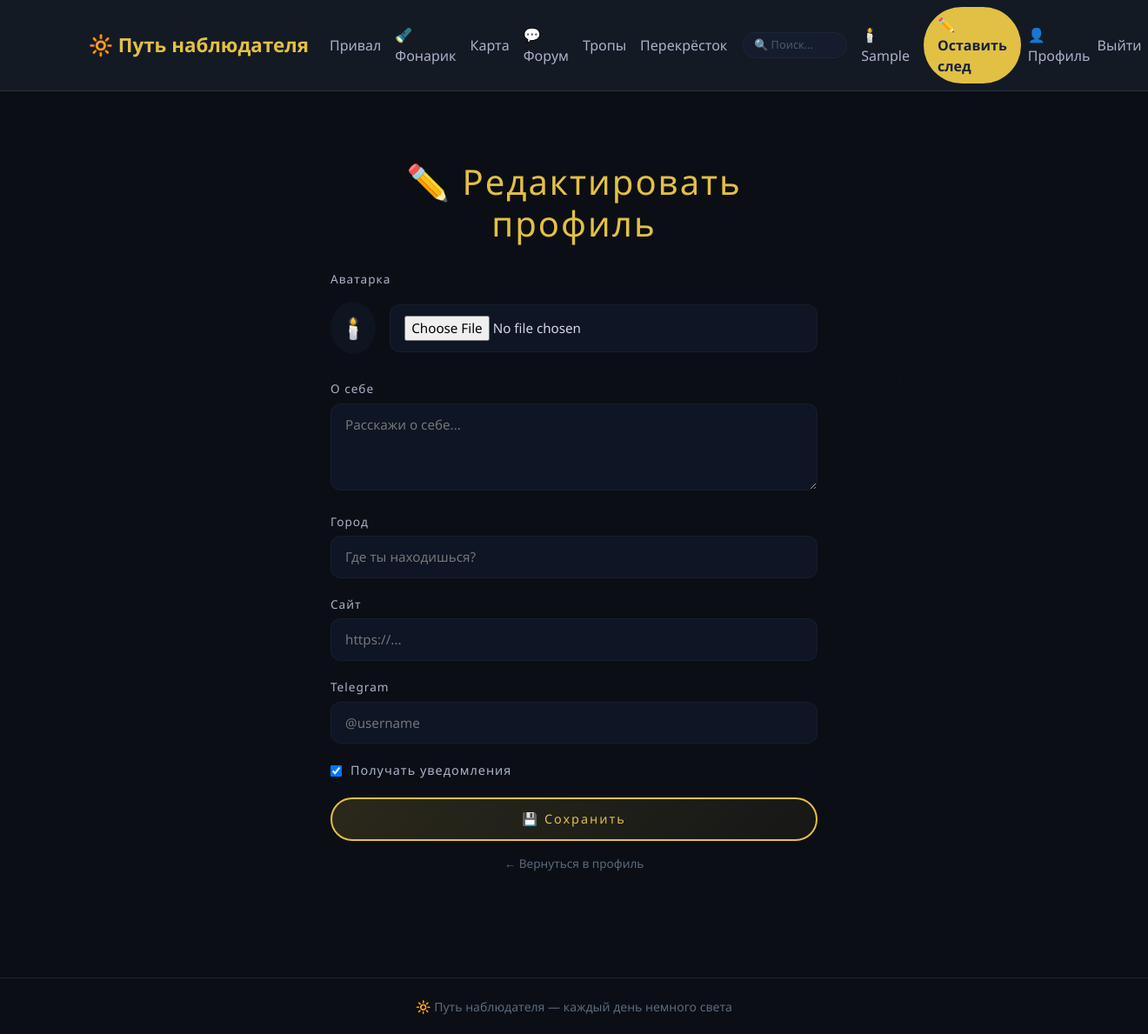
After one commit to Aaantooon/Observatory, a Django app: page /profile/edit/ in a window 1320 px wide. The commit adds this page. Shown: the whole page at 87% size. Run offline with Django 5.2, Linux system fonts and the light colour scheme; the visitor is signed in with stand-in values (Sample User, id 1); data comes from the database, SQL or seed files in the repository.

Commit message:
feat: major update — tests, video, PDF, comments, bookmarks, search, export, profile edit, and PWA

```diff
--- a/myapp/urls.py
+++ b/myapp/urls.py
@@ -5,7 +5,13 @@ urlpatterns = [
     path('course/', views.course_index, name='course_index'),
     path('course/module/<int:module_number>/', views.module_detail, name='course_module'),
     path('course/module/<int:module_number>/complete/', views.complete_module, name='complete_module'),
+    path('course/module/<int:module_number>/comment/', views.add_comment, name='add_comment'),
+    path('course/module/<int:module_number>/bookmark/', views.toggle_bookmark, name='toggle_bookmark'),
     path('api/course/progress/', views.course_progress_api, name='api_course_progress'),
     path('api/course/complete/', views.complete_module_api, name='api_course_complete'),
     path('api/course/association/', views.association_api, name='api_course_association'),
+    path('api/stats/', views.course_progress_api, name='api_stats'),
+    path('search/', views.search_course, name='search_course'),
+    path('export/', views.export_progress, name='export_progress'),
+    path('profile/edit/', views.edit_profile, name='edit_profile'),
 ]
--- a/myapp/views.py
+++ b/myapp/views.py
@@ -1,13 +1,16 @@
+from django.contrib.auth.models import User
 from django.shortcuts import render, get_object_or_404, redirect
 from django.contrib.auth.decorators import login_required
-from django.http import JsonResponse
+from django.contrib.auth.models import User
+from django.http import JsonResponse, HttpResponse
 from django.contrib import messages
-from django.db.models import Count
-from .models import Observation, Module, UserCourseProgress, GameAssociation, UserStreak
+from django.db.models import Count, Q
+from django.db import models
+from .models import Observation, Module, UserCourseProgress, GameAssociation, UserStreak, ModuleComment, UserProfile
+import json
+import csv
 from datetime import date
-import json
 
-# ===== КУРС =====
 
 @login_required
 def course_index(request):
@@ -27,7 +30,6 @@ def course_index(request):
             'is_current': progress.current_module and module.id == progress.current_module.id
         })
 
-    # Статистика
     streak, _ = UserStreak.objects.get_or_create(user=request.user)
 
     return render(request, 'myapp/course/index.html', {
@@ -36,6 +38,7 @@ def course_index(request):
         'completed_count': progress.completed_modules.count(),
         'total_count': modules.count(),
         'streak': streak.current_streak,
+        'max_streak': streak.max_streak,
     })
 
 @login_required
@@ -52,13 +55,19 @@ def module_detail(request, module_number):
             return redirect('course_index')
     is_completed = progress.is_module_completed(module)
     associations = request.user.game_associations.filter(module=module)
+    comments = module.comments.all() if module.allow_comments else []
+    streak, _ = UserStreak.objects.get_or_create(user=request.user)
+    profile, _ = UserProfile.objects.get_or_create(user=request.user)
+
     return render(request, 'myapp/course/module.html', {
         'module': module,
         'is_completed': is_completed,
         'next_module': module.get_next(),
         'prev_module': module.get_prev(),
         'associations': associations,
-        'streak': UserStreak.objects.get_or_create(user=request.user)[0].current_streak,
+        'comments': comments,
+        'streak': streak.current_streak,
+        'profile': profile,
     })
 
 @login_required
@@ -74,14 +83,11 @@ def complete_module(request, module_number):
         messages.info(request, 'Этот модуль уже пройден')
     else:
         progress.complete_module(module)
-        # Обновляем серию
         streak, _ = UserStreak.objects.get_or_create(user=request.user)
         streak.update_streak()
         messages.success(request, f'🎉 Модуль "{module.title}" успешно завершён!')
     return redirect('course_module', module_number=module_number)
 
-
-# ===== API =====
 
 @login_required
 def course_progress_api(request):
@@ -122,7 +128,6 @@ def complete_module_api(request):
             if prev and not progress.is_module_completed(prev):
                 return JsonResponse({'error': 'Предыдущий модуль не пройден'}, status=403)
         progress.complete_module(module)
-        # Обновляем серию
         streak, _ = UserStreak.objects.get_or_create(user=request.user)
         streak.update_streak()
         return JsonResponse({
@@ -130,6 +135,7 @@ def complete_module_api(request):
             'progress_percent': progress.get_progress_percent(),
             'is_finished': progress.completed_at is not None,
             'streak': streak.current_streak,
+            'max_streak': streak.max_streak,
             'next_module': {
                 'id': progress.current_module.id if progress.current_module else None,
                 'number': progress.current_module.number if progress.current_module else None,
@@ -172,27 +178,106 @@ def association_api(request):
         return JsonResponse({'error': str(e)}, status=400)
 
 
-# ===== СТАТИСТИКА ДЛЯ ГЛАВНОЙ =====
+@login_required
+def add_comment(request, module_number):
+    if request.method != 'POST':
+        return redirect('course_index')
+    module = get_object_or_404(Module, number=module_number)
+    text = request.POST.get('text', '').strip()
+    if text:
+        ModuleComment.objects.create(
+            module=module,
+            user=request.user,
+            text=text
+        )
+        messages.success(request, '💬 Комментарий добавлен')
+    return redirect('course_module', module_number=module_number)
 
-def get_user_stats(request):
-    """Получить статистику пользователя для главной"""
-    if not request.user.is_authenticated:
-        return {
-            'total_modules': 0,
-            'completed': 0,
-            'progress': 0,
-            'streak': 0,
-        }
 
+def search_course(request):
+    query = request.GET.get('q', '').strip()
+    results = []
+    if query:
+        results = Module.objects.filter(
+            Q(title__icontains=query) |
+            Q(subtitle__icontains=query) |
+            Q(description__icontains=query) |
+            Q(content__icontains=query) |
+            Q(key_concepts__icontains=query)
+        ).filter(is_published=True)
+    return render(request, 'search_results.html', {
+        'query': query,
+        'results': results,
+    })
+
+
+@login_required
+def export_progress(request):
     progress, _ = UserCourseProgress.objects.get_or_create(
         user=request.user,
         defaults={'current_module': Module.objects.filter(is_published=True).order_by('number').first()}
     )
-    streak, _ = UserStreak.objects.get_or_create(user=request.user)
+    modules = Module.objects.filter(is_published=True).order_by('number')
 
-    return {
-        'total_modules': Module.objects.filter(is_published=True).count(),
-        'completed': progress.completed_modules.count(),
-        'progress': progress.get_progress_percent(),
-        'streak': streak.current_streak,
-    }
+    response = HttpResponse(content_type='text/csv')
+    response['Content-Disposition'] = f'attachment; filename="progress_{request.user.username}_{date.today()}.csv"'
+
+    writer = csv.writer(response)
+    writer.writerow(['Модуль', 'Название', 'Статус', 'Ассоциации'])
+
+    for module in modules:
+        status = '✅ Пройдено' if progress.is_module_completed(module) else '⏳ Не пройдено'
+        associations = ', '.join(module.associations) if module.associations else '-'
+        writer.writerow([module.number, module.title, status, associations])
+
+    writer.writerow([])
+    writer.writerow(['Итого', f'{progress.completed_modules.count()}/{modules.count()}', f'{progress.get_progress_percent()}%', ''])
+
+    return response
+
+
+@login_required
+def edit_profile(request):
+    profile, _ = UserProfile.objects.get_or_create(user=request.user)
+
+    if request.method == 'POST':
+        profile.bio = request.POST.get('bio', '')
+        profile.location = request.POST.get('location', '')
+        profile.website = request.POST.get('website', '')
+        profile.telegram = request.POST.get('telegram', '')
+        profile.notifications_enabled = request.POST.get('notifications') == 'on'
+
+        if request.FILES.get('avatar'):
+            profile.avatar = request.FILES['avatar']
+
+        profile.save()
+        messages.success(request, '✅ Профиль обновлён')
+        return redirect('profile')
+
+    return render(request, 'edit_profile.html', {
+        'profile': profile,
+    })
+
+
+class Bookmark(models.Model):
+    user = models.ForeignKey(User, on_delete=models.CASCADE, related_name='bookmarks')
+    module = models.ForeignKey(Module, on_delete=models.CASCADE, related_name='bookmarked_by')
+    created_at = models.DateTimeField(auto_now_add=True)
+
+    class Meta:
+        unique_together = ['user', 'module']
+
+    def __str__(self):
+        return f"{self.user.username} → {self.module.title}"
+
+
+@login_required
+def toggle_bookmark(request, module_number):
+    if request.method != 'POST':
+        return JsonResponse({'error': 'Method not allowed'}, status=405)
+    module = get_object_or_404(Module, number=module_number)
+    bookmark, created = Bookmark.objects.get_or_create(user=request.user, module=module)
+    if not created:
+        bookmark.delete()
+        return JsonResponse({'bookmarked': False})
+    return JsonResponse({'bookmarked': True})
--- a/templates/base.html
+++ b/templates/base.html
@@ -140,6 +140,44 @@
                 border: 1px solid #2a3340;
             }
         }
+
+        /* ===== ПОИСК В НАВБАРЕ ===== */
+        .search-nav {
+            display: inline-flex;
+            align-items: center;
+            margin-left: 10px;
+        }
+        .search-nav input {
+            padding: 4px 12px;
+            background: rgba(22,33,62,0.4);
+            border: 1px solid rgba(255,255,255,0.04);
+            border-radius: 50px;
+            color: #d4d9e6;
+            font-size: 0.8rem;
+            width: 120px;
+            transition: width 0.3s ease, border-color 0.3s ease;
+        }
+        .search-nav input:focus {
+            outline: none;
+            border-color: rgba(226,192,68,0.3);
+            width: 180px;
+        }
+        .search-nav input::placeholder {
+            color: #4a5a6a;
+        }
+        @media (max-width: 992px) {
+            .search-nav {
+                margin-left: 0;
+                margin-top: 8px;
+                width: 100%;
+            }
+            .search-nav input {
+                width: 100%;
+            }
+            .search-nav input:focus {
+                width: 100%;
+            }
+        }
     </style>
     {% block extra_head %}{% endblock %}
 </head>
@@ -154,13 +192,19 @@
             <span class="navbar-toggler-icon"></span>
         </button>
         <div class="collapse navbar-collapse" id="navbarNav">
-            <ul class="navbar-nav ms-auto">
+            <ul class="navbar-nav ms-auto align-items-center">
                 <li class="nav-item"><a class="nav-link {% if request.path == '/' %}active{% endif %}" href="{% url 'home' %}">Привал</a></li>
                 <li class="nav-item"><a class="nav-link {% if '/flashlight/' in request.path %}active{% endif %}" href="{% url 'flashlight' %}">🔦 Фонарик</a></li>
                 <li class="nav-item"><a class="nav-link {% if '/map/' in request.path %}active{% endif %}" href="{% url 'map' %}">Карта</a></li>
                 <li class="nav-item"><a class="nav-link {% if '/forum/' in request.path %}active{% endif %}" href="{% url 'forum:index' %}">💬 Форум</a></li>
                 <li class="nav-item"><a class="nav-link {% if '/put/' in request.path %}active{% endif %}" href="{% url 'put' %}">Тропы</a></li>
                 <li class="nav-item"><a class="nav-link {% if '/about/' in request.path %}active{% endif %}" href="{% url 'about' %}">Перекрёсток</a></li>
+
+                <li class="nav-item search-nav">
+                    <form method="get" action="{% url 'search_course' %}" style="display:inline;">
+                        <input type="text" name="q" placeholder="🔍 Поиск..." value="{{ request.GET.q }}">
+                    </form>
+                </li>
 
                 {% if user.is_authenticated %}
                     <li class="nav-item ms-2">
--- /dev/null
+++ b/templates/edit_profile.html
@@ -0,0 +1,157 @@
+{% extends 'base.html' %}
+
+{% block title %}Редактировать профиль{% endblock %}
+
+{% block content %}
+<style>
+    .edit-container {
+        max-width: 600px;
+        margin: 0 auto;
+        padding: 40px 20px;
+    }
+    .edit-container h1 {
+        color: #e2c044;
+        font-weight: 300;
+        letter-spacing: 2px;
+        margin-bottom: 30px;
+        text-align: center;
+    }
+    .form-group {
+        margin-bottom: 20px;
+    }
+    .form-group label {
+        color: #aab3c9;
+        font-size: 0.85rem;
+        letter-spacing: 1px;
+        display: block;
+        margin-bottom: 6px;
+    }
+    .form-group input, .form-group textarea {
+        width: 100%;
+        padding: 12px 16px;
+        background: rgba(22,33,62,0.4);
+        border: 1px solid rgba(255,255,255,0.04);
+        border-radius: 12px;
+        color: #d4d9e6;
+        font-size: 0.95rem;
+        transition: border-color 0.3s ease;
+    }
+    .form-group input:focus, .form-group textarea:focus {
+        outline: none;
+        border-color: rgba(226,192,68,0.3);
+    }
+    .form-group textarea {
+        resize: vertical;
+        min-height: 100px;
+    }
+    .form-group .current-avatar {
+        display: flex;
+        align-items: center;
+        gap: 16px;
+        padding: 10px 0;
+    }
+    .form-group .current-avatar img {
+        width: 60px;
+        height: 60px;
+        border-radius: 50%;
+        object-fit: cover;
+        background: rgba(22,33,62,0.3);
+    }
+    .form-group .checkbox {
+        display: flex;
+        align-items: center;
+        gap: 10px;
+    }
+    .form-group .checkbox input {
+        width: auto;
+    }
+    .form-group .checkbox label {
+        margin: 0;
+        font-size: 0.9rem;
+    }
+    .btn-save {
+        padding: 12px 40px;
+        background: linear-gradient(135deg, rgba(226,192,68,0.15), rgba(226,192,68,0.05));
+        border: 2px solid #e2c044;
+        border-radius: 50px;
+        color: #e2c044;
+        font-size: 0.9rem;
+        letter-spacing: 2px;
+        cursor: pointer;
+        transition: all 0.3s ease;
+        width: 100%;
+    }
+    .btn-save:hover {
+        background: rgba(226,192,68,0.2);
+        box-shadow: 0 0 40px rgba(226,192,68,0.15);
+    }
+    .btn-back {
+        display: inline-block;
+        margin-top: 16px;
+        color: #5a6a7e;
+        text-decoration: none;
+        font-size: 0.85rem;
+        transition: color 0.3s ease;
+        text-align: center;
+        width: 100%;
+    }
+    .btn-back:hover {
+        color: #aab3c9;
+    }
+    @media (max-width: 768px) {
+        .edit-container {
+            padding: 20px 15px;
+        }
+    }
+</style>
+
+<div class="edit-container">
+    <h1>✏️ Редактировать профиль</h1>
+
+    <form method="post" enctype="multipart/form-data">
+        {% csrf_token %}
+
+        <div class="form-group">
+            <label>Аватарка</label>
+            <div class="current-avatar">
+                {% if profile.avatar %}
+                    <img src="{{ profile.avatar.url }}" alt="Аватар">
+                {% else %}
+                    <div style="width:60px;height:60px;border-radius:50%;background:rgba(22,33,62,0.3);display:flex;align-items:center;justify-content:center;font-size:1.5rem;">🕯️</div>
+                {% endif %}
+                <input type="file" name="avatar" accept="image/*">
+            </div>
+        </div>
+
+        <div class="form-group">
+            <label>О себе</label>
+            <textarea name="bio" placeholder="Расскажи о себе...">{{ profile.bio }}</textarea>
+        </div>
+
+        <div class="form-group">
+            <label>Город</label>
+            <input type="text" name="location" value="{{ profile.location }}" placeholder="Где ты находишься?">
+        </div>
+
+        <div class="form-group">
+            <label>Сайт</label>
+            <input type="url" name="website" value="{{ profile.website }}" placeholder="https://...">
+        </div>
+
+        <div class="form-group">
+            <label>Telegram</label>
+            <input type="text" name="telegram" value="{{ profile.telegram }}" placeholder="@username">
+        </div>
+
+        <div class="form-group">
+            <div class="checkbox">
+                <input type="checkbox" name="notifications" {% if profile.notifications_enabled %}checked{% endif %}>
+                <label>Получать уведомления</label>
+            </div>
+        </div>
+
+        <button type="submit" class="btn-save">💾 Сохранить</button>
+        <a href="{% url 'profile' %}" class="btn-back">← Вернуться в профиль</a>
+    </form>
+</div>
+{% endblock %}
```
Also changed, not shown: myapp/models.py (+46 -7 lines), templates/myapp/course/module.html (added, +99 -0 lines), templates/search_results.html (added, +139 -0 lines), myapp/migrations/0004_module_allow_comments_module_pdf_file_and_more.py (added).
